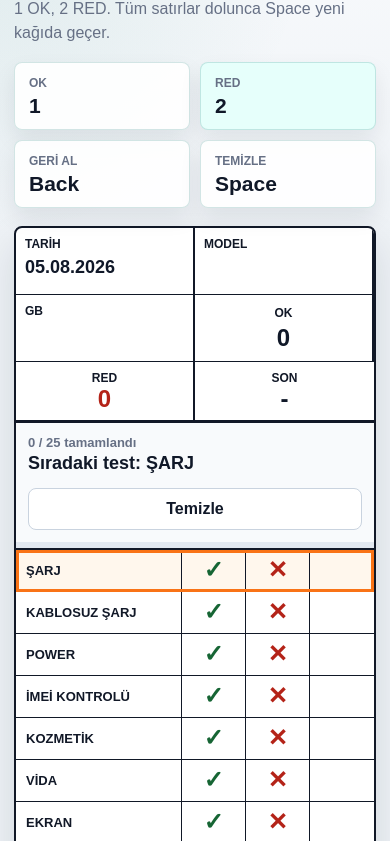
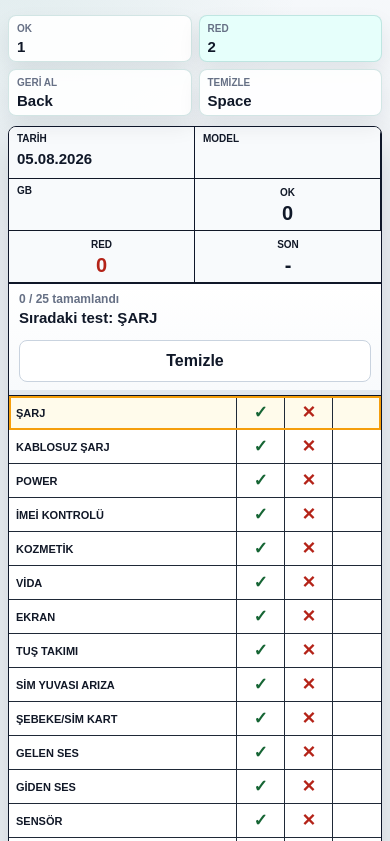
Before and after one commit to seymenaycicek-max/form-no-sorgu-paneli, a website: page public/test.html in a window 390 px wide. Shown: the part 77-918 px from the top of the page. Drawn offline with Linux system fonts and the light colour scheme.

Commit message:
Compact and polish test screen

```diff
--- a/public/styles.css
+++ b/public/styles.css
@@ -687,32 +687,61 @@ select:focus {
 }
 
 .test-shell {
-  width: min(980px, 100%);
+  width: min(860px, 100%);
+  padding-top: 14px;
+  padding-bottom: 14px;
+}
+
+.test-shell .hero {
+  margin-bottom: 10px;
+}
+
+.test-shell h1 {
+  margin-bottom: 4px;
+  font-size: 28px;
+}
+
+.test-shell .subtitle {
+  font-size: 14px;
 }
 
 .test-hero {
   align-items: center;
 }
 
+.test-hero .hero-stack {
+  gap: 7px;
+}
+
+.test-hero .hero-stat {
+  min-width: 92px;
+  padding: 9px 10px;
+}
+
+.test-hero .hero-stat strong {
+  font-size: 18px;
+}
+
 .test-board {
-  border: 2px solid #111827;
+  border: 1px solid #0f172a;
   border-radius: 8px;
   background: #ffffff;
-  box-shadow: var(--shadow);
+  box-shadow: 0 18px 36px rgba(15, 23, 42, 0.16);
   overflow: hidden;
 }
 
 .test-top-grid {
   display: grid;
-  grid-template-columns: 1fr 1fr 0.7fr 86px 86px 86px;
-  border-bottom: 2px solid #111827;
+  grid-template-columns: 1fr 1fr 0.62fr 72px 72px 72px;
+  border-bottom: 1px solid #0f172a;
+  background: #f8fafc;
 }
 
 .test-top-grid label,
 .test-summary {
   min-width: 0;
-  border-right: 2px solid #111827;
-  padding: 9px;
+  border-right: 1px solid #0f172a;
+  padding: 6px 8px;
 }
 
 .test-top-grid label span,
@@ -720,17 +749,18 @@ select:focus {
 .test-note span {
   display: block;
   color: #111827;
-  font-size: 12px;
+  font-size: 10px;
   font-weight: 900;
   text-transform: uppercase;
 }
 
 .test-top-grid input {
-  min-height: 34px;
+  min-height: 28px;
   border: 0;
   border-radius: 0;
   padding: 0;
-  font-size: 18px;
+  background: transparent;
+  font-size: 15px;
   font-weight: 800;
   box-shadow: none;
 }
@@ -747,7 +777,7 @@ select:focus {
 }
 
 .test-summary strong {
-  font-size: 24px;
+  font-size: 20px;
   line-height: 1;
 }
 
@@ -765,8 +795,8 @@ select:focus {
   align-items: center;
   justify-content: space-between;
   gap: 14px;
-  background: #f8fafc;
-  padding: 12px;
+  background: linear-gradient(180deg, #ffffff 0, #f8fafc 100%);
+  padding: 8px 10px;
 }
 
 .test-progress div {
@@ -776,18 +806,18 @@ select:focus {
 
 .test-progress span {
   color: var(--muted);
-  font-size: 13px;
+  font-size: 12px;
   font-weight: 800;
 }
 
 .test-progress strong {
   color: var(--text);
-  font-size: 18px;
+  font-size: 15px;
 }
 
 .test-progress-bar {
-  height: 8px;
-  border-bottom: 2px solid #111827;
+  height: 6px;
+  border-bottom: 1px solid #0f172a;
   background: #e2e8f0;
 }
 
@@ -805,16 +835,16 @@ select:focus {
 
 .test-row {
   display: grid;
-  grid-template-columns: minmax(180px, 1fr) 100px 100px 100px;
-  min-height: 42px;
-  border-bottom: 1px solid #111827;
+  grid-template-columns: minmax(170px, 1fr) 76px 76px 76px;
+  min-height: 31px;
+  border-bottom: 1px solid #1f2937;
   background: #ffffff;
 }
 
 .test-row.active {
-  background: #fff7ed;
-  outline: 3px solid #f97316;
-  outline-offset: -3px;
+  background: #fffbeb;
+  outline: 2px solid #f59e0b;
+  outline-offset: -2px;
 }
 
 .test-row.filled:not(.active) {
@@ -829,23 +859,23 @@ select:focus {
 .mark-button,
 .test-result {
   border: 0;
-  border-right: 1px solid #111827;
+  border-right: 1px solid #1f2937;
   background: transparent;
 }
 
 .test-name {
   min-width: 0;
-  padding: 0 10px;
+  padding: 0 9px;
   color: #111827;
   cursor: pointer;
-  font-size: 15px;
+  font-size: 12px;
   font-weight: 900;
   text-align: left;
 }
 
 .mark-button {
   cursor: pointer;
-  font-size: 24px;
+  font-size: 18px;
   font-weight: 900;
 }
 
@@ -858,11 +888,13 @@ select:focus {
 }
 
 .mark-button.selected {
-  background: rgba(15, 118, 110, 0.1);
+  background: #dcfce7;
+  box-shadow: inset 0 0 0 2px rgba(22, 101, 52, 0.18);
 }
 
 .mark-button.red.selected {
-  background: rgba(180, 35, 24, 0.1);
+  background: #fee2e2;
+  box-shadow: inset 0 0 0 2px rgba(180, 35, 24, 0.18);
 }
 
 .mark-button:focus-visible,
@@ -875,7 +907,7 @@ select:focus {
   display: grid;
   place-items: center;
   border-right: 0;
-  font-size: 28px;
+  font-size: 20px;
   font-weight: 900;
 }
 
@@ -889,17 +921,19 @@ select:focus {
 
 .test-note {
   display: grid;
-  gap: 8px;
-  padding: 12px;
+  gap: 6px;
+  padding: 8px 10px 10px;
+  background: #f8fafc;
 }
 
 .test-note textarea {
   width: 100%;
-  min-height: 92px;
-  border: 1px solid #111827;
+  min-height: 62px;
+  border: 1px solid #0f172a;
   border-radius: 4px;
-  padding: 10px;
+  padding: 8px;
   font: inherit;
+  font-size: 14px;
   resize: vertical;
 }
 
@@ -912,6 +946,14 @@ select:focus {
 @media (max-width: 920px) {
   .result-grid {
     grid-template-columns: repeat(2, minmax(0, 1fr));
+  }
+
+  .test-shell {
+    width: min(760px, 100%);
+  }
+
+  .test-row {
+    grid-template-columns: minmax(150px, 1fr) 68px 68px 68px;
   }
 }
 
@@ -998,7 +1040,7 @@ select:focus {
   }
 
   .test-top-grid {
-    grid-template-columns: 1fr 1fr;
+    grid-template-columns: 1fr 1fr 0.85fr;
   }
 
   .test-top-grid label,
@@ -1006,12 +1048,26 @@ select:focus {
     border-bottom: 1px solid #111827;
   }
 
+  .test-summary {
+    min-height: 52px;
+  }
+
   .test-row {
-    grid-template-columns: minmax(130px, 1fr) 64px 64px 64px;
+    grid-template-columns: minmax(124px, 1fr) 54px 54px 54px;
+    min-height: 34px;
   }
 
   .test-name {
-    font-size: 13px;
+    font-size: 11px;
+    padding: 0 7px;
+  }
+
+  .mark-button {
+    font-size: 17px;
+  }
+
+  .test-result {
+    font-size: 18px;
   }
 
   .test-progress {
@@ -1019,3 +1075,38 @@ select:focus {
     flex-direction: column;
   }
 }
+
+@media (max-width: 430px) {
+  .test-shell {
+    padding: 8px;
+  }
+
+  .test-shell h1 {
+    font-size: 23px;
+  }
+
+  .test-shell .subtitle {
+    font-size: 12px;
+  }
+
+  .test-hero .hero-stat {
+    min-width: 0;
+    padding: 7px 8px;
+  }
+
+  .test-hero .hero-stat span {
+    font-size: 10px;
+  }
+
+  .test-hero .hero-stat strong {
+    font-size: 15px;
+  }
+
+  .test-top-grid {
+    grid-template-columns: 1fr 1fr;
+  }
+
+  .test-row {
+    grid-template-columns: minmax(112px, 1fr) 48px 48px 48px;
+  }
+}
```
